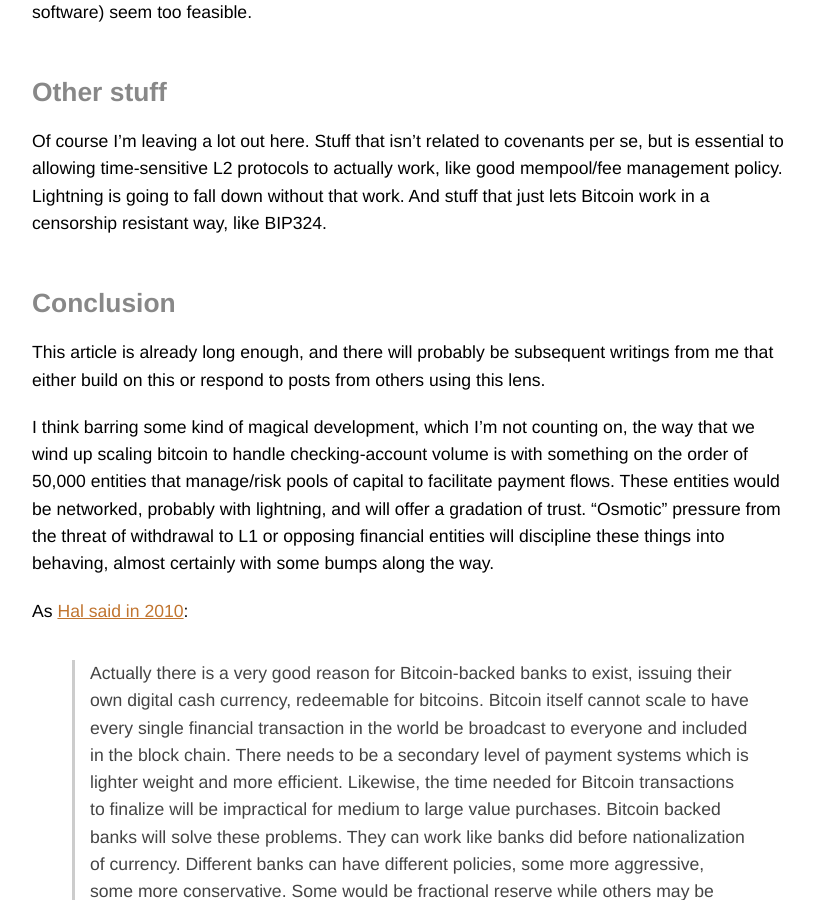
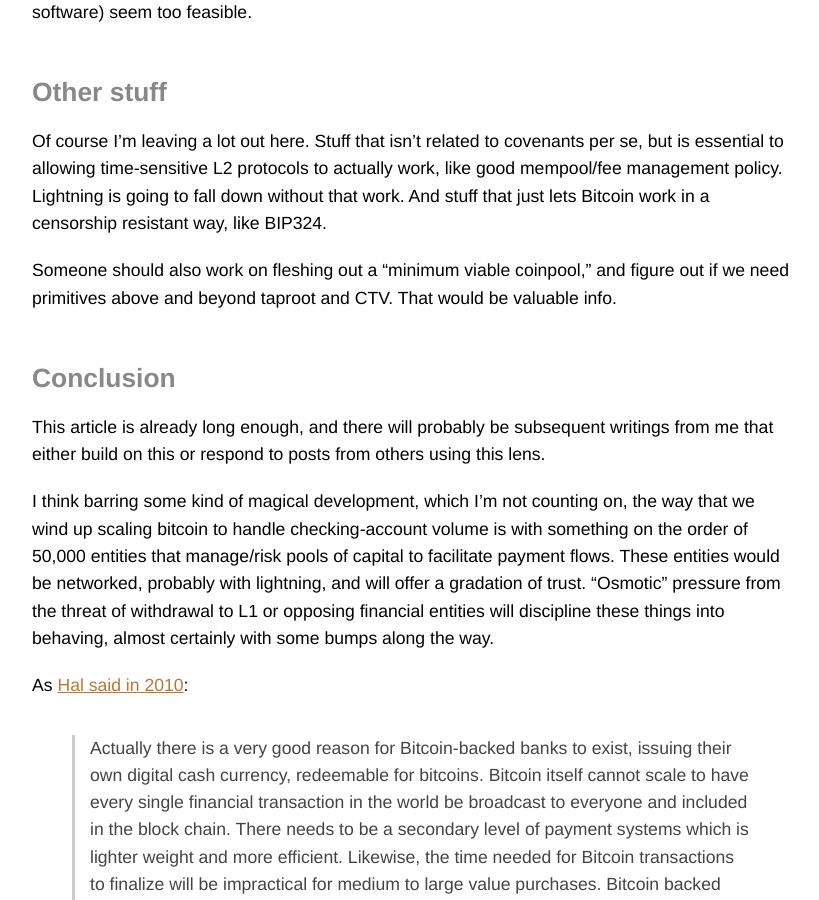
Before and after one commit to jamesob/jamesob.github.io, a Jekyll site: the page built from _posts/2023-08-14-scaling-bitcoin.md, in a window 1280 px wide and 900 px high, scrolled down 5963 px. Shown: the whole window, without its empty margins (238-1057 px from the left). Built offline with Jekyll 4.4.1, drawn with Linux system fonts in a browser that asks for light colours.

Commit message:
minor scaling edit

```diff
--- a/_posts/2023-08-14-scaling-bitcoin.md
+++ b/_posts/2023-08-14-scaling-bitcoin.md
@@ -117,6 +117,8 @@ and I’m sure others. But I don’t think we can rely on proactive security to
 
 Of course I'm leaving a lot out here. Stuff that isn't related to covenants per se, but is essential to allowing time-sensitive L2 protocols to actually work, like good mempool/fee management policy. Lightning is going to fall down without that work. And stuff that just lets Bitcoin work in a censorship resistant way, like BIP324.
 
+Someone should also work on fleshing out a "minimum viable coinpool," and figure out if we need primitives above and beyond taproot and CTV. That would be valuable info.
+
 ## Conclusion
 
 This article is already long enough, and there will probably be subsequent writings from me that either build on this or respond to posts from others using this lens.
```
